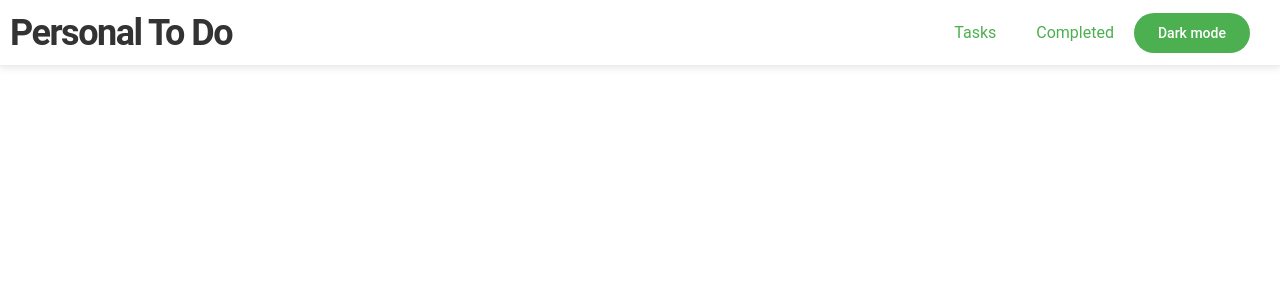
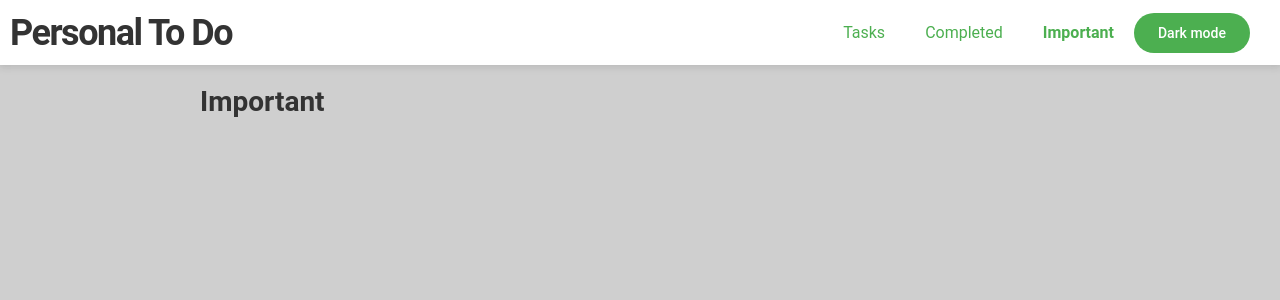
Before and after one commit to alexb017/todo-react-app, a React (Create React App) app: page /important in a window 1280 px wide. Shown: the top 300 px of the page. Built offline with nearby package versions, Linux system fonts and the light colour scheme.

Commit message:
Initial commit

```diff
--- a/src/App.css
+++ b/src/App.css
@@ -127,3 +127,8 @@
   display: flex;
   align-items: center;
 }
+
+/* Important */
+.important-content {
+  padding: 20px 10px;
+}
--- a/src/App.js
+++ b/src/App.js
@@ -2,9 +2,32 @@ import { BrowserRouter, Routes, Route } from 'react-router-dom';
 import Nabvar from './Components/Navbar.js';
 import Todos from './Components/Todos.js';
 import Completed from './Components/Completed.js';
+import Important from './Components/Important.js';
 import './App.css';
+import { useState, useEffect } from 'react';
 
 function App() {
+  const [todos, setTodos] = useState(() => {
+    let saveTodos = [];
+    try {
+      saveTodos = JSON.parse(localStorage.getItem('todos')) || [];
+    } catch (error) {
+      saveTodos = [];
+    }
+    return saveTodos;
+  });
+
+  useEffect(() => {
+    console.log(todos);
+    if (todos) {
+      localStorage.setItem('todos', JSON.stringify(todos));
+    }
+  }, [todos]);
+
+  function handleTodoAdd(newTodo) {
+    setTodos([...todos, { ...newTodo }]);
+  }
+
   return (
     <>
       <BrowserRouter>
@@ -12,8 +35,15 @@ function App() {
           <Nabvar />
           <div className="container">
             <Routes>
-              <Route path="/" element={<Todos />}></Route>
-              <Route path="/completed" element={<Completed />}></Route>
+              <Route
+                path="/"
+                element={<Todos todos={todos} onTodoAdd={handleTodoAdd} />}
+              ></Route>
+              <Route
+                path="/completed"
+                element={<Completed todos={todos} />}
+              ></Route>
+              <Route path="/important" element={<Important />}></Route>
             </Routes>
           </div>
         </main>
--- a/src/Components/Completed.js
+++ b/src/Components/Completed.js
@@ -1,8 +1,9 @@
-export default function Completed() {
+export default function Completed({ todos }) {
   return (
     <>
       <div className="completed-content">
-        <h2>Completed x task/s</h2>
+        <h2>Completed tasks</h2>
+        {todos.length === 0 && <p>You have not completed any task.</p>}
       </div>
     </>
   );
--- /dev/null
+++ b/src/Components/Important.js
@@ -0,0 +1,9 @@
+export default function Important() {
+  return (
+    <>
+      <div className="important-content">
+        <h2>Important</h2>
+      </div>
+    </>
+  );
+}
--- a/src/Components/Navbar.js
+++ b/src/Components/Navbar.js
@@ -24,17 +24,15 @@ export default function Navbar() {
             </NavLink>
           </li>
           <li className="nav-item">
+            <NavLink
+              to="/important"
+              className={({ isActive }) => (isActive ? 'active' : '')}
+            >
+              Important
+            </NavLink>
+          </li>
+          <li className="nav-item">
             <Button>Dark mode</Button>
-            {/* <Button className="btn-small">
-                <svg
-                  width="16"
-                  height="16"
-                  viewBox="0 0 24 24"
-                  xmlns="http://www.w3.org/2000/svg"
-                >
-                  <path d="M17.59 5L12 10.59L6.41 5L5 6.41L10.59 12L5 17.59L6.41 19L12 13.41L17.59 19L19 17.59L13.41 12L19 6.41L17.59 5Z"></path>
-                </svg>
-              </Button> */}
           </li>
         </ul>
       </nav>
--- a/src/Components/TodoForm.js
+++ b/src/Components/TodoForm.js
@@ -2,6 +2,7 @@ import Input from './Input.js';
 import Button from './Button.js';
 
 export default function TodoForm(props) {
+  console.log(props);
   return (
     <>
       <form onSubmit={props.onSubmitForm}>
--- a/src/Components/Todos.js
+++ b/src/Components/Todos.js
@@ -2,24 +2,11 @@ import { useEffect, useState } from 'react';
 import Todo from './Todo.js';
 import TodoForm from './TodoForm.js';
 
-export default function Todos() {
-  const [todos, setTodos] = useState(() => {
-    let saveTodos = [];
-    try {
-      saveTodos = JSON.parse(localStorage.getItem('todos')) || [];
-    } catch (error) {
-      saveTodos = [];
-    }
-    return saveTodos;
-  });
+export default function Todos(props) {
+  const [id, setId] = useState('');
   const [entry, setEntry] = useState('');
-
-  useEffect(() => {
-    console.log(todos);
-    if (todos) {
-      localStorage.setItem('todos', JSON.stringify(todos));
-    }
-  }, [todos]);
+  const [important, setImportant] = useState(false);
+  console.log(props);
 
   function handleEntryChange(event) {
     console.log(event.target.value);
@@ -28,7 +15,8 @@ export default function Todos() {
 
   function handleFormSubmit(event) {
     event.preventDefault();
-    setTodos([...todos, { entry }]);
+    props.onTodoAdd({ id: id + 1, entry, important });
+    //setTodos([...todos, { entry }]);
     setEntry('');
   }
 
@@ -46,6 +34,7 @@ export default function Todos() {
         <p className="task-date">Monday, January 16</p>
         <div className="todo-input">
           <TodoForm
+            todos={props.todos}
             entry={entry}
             onEntryChange={handleEntryChange}
             onFormSubmit={handleFormSubmit}
@@ -53,7 +42,7 @@ export default function Todos() {
           />
         </div>
         <div className="todos-grid">
-          {todos.map((todo, index) => {
+          {props.todos.map((todo, index) => {
             return <Todo key={index} details={todo} />;
           })}
         </div>
--- a/src/index.css
+++ b/src/index.css
@@ -16,6 +16,7 @@
 body {
   font-family: 'Roboto', sans-serif;
   color: var(--dark);
+  background-color: var(--secondary-light);
 }
 
 * {
```
